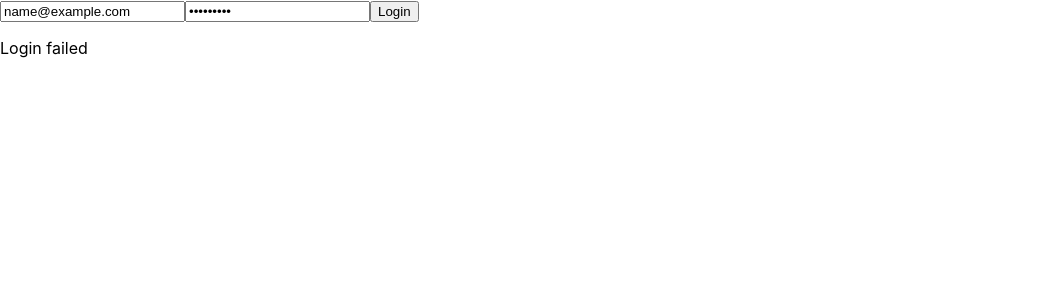
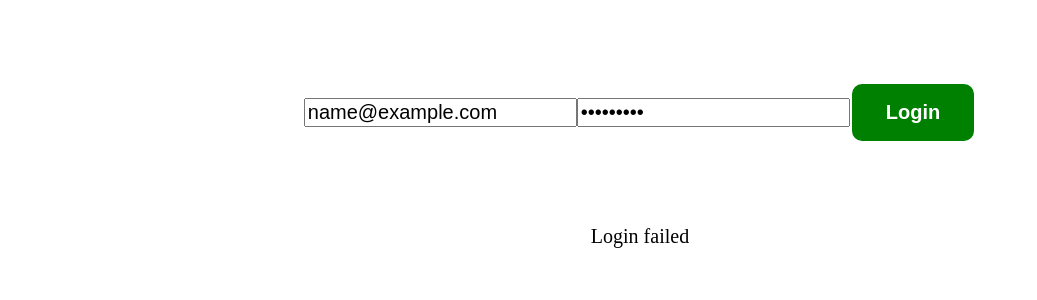
Before and after one commit to OlegBon/node-fp-kubernetes, a React (Create React App) app in the folder frontend/: page /login in a window 1280 px wide. Both pictures are taken after typing "name@example.com", "Sample123" into the empty fields and a click on the button "Login". Shown: the top 300 px of the page, without its empty margins (0-1037 px from the left). Built offline with nearby package versions, Linux system fonts and the light colour scheme; no server answers.

Commit message:
Update frontend css

```diff
--- a/frontend/src/App.css
+++ /dev/null
@@ -1,38 +0,0 @@
-.App {
-  text-align: center;
-}
-
-.App-logo {
-  height: 40vmin;
-  pointer-events: none;
-}
-
-@media (prefers-reduced-motion: no-preference) {
-  .App-logo {
-    animation: App-logo-spin infinite 20s linear;
-  }
-}
-
-.App-header {
-  background-color: #282c34;
-  min-height: 100vh;
-  display: flex;
-  flex-direction: column;
-  align-items: center;
-  justify-content: center;
-  font-size: calc(10px + 2vmin);
-  color: white;
-}
-
-.App-link {
-  color: #61dafb;
-}
-
-@keyframes App-logo-spin {
-  from {
-    transform: rotate(0deg);
-  }
-  to {
-    transform: rotate(360deg);
-  }
-}
--- a/frontend/src/index.css
+++ b/frontend/src/index.css
@@ -1,13 +1,38 @@
 body {
   margin: 0;
-  font-family: -apple-system, BlinkMacSystemFont, 'Segoe UI', 'Roboto', 'Oxygen',
-    'Ubuntu', 'Cantarell', 'Fira Sans', 'Droid Sans', 'Helvetica Neue',
-    sans-serif;
-  -webkit-font-smoothing: antialiased;
-  -moz-osx-font-smoothing: grayscale;
 }
 
-code {
-  font-family: source-code-pro, Menlo, Monaco, Consolas, 'Courier New',
-    monospace;
+.container {
+  margin-top: 80px;
+  display: flex;
+  justify-content: center;
+  align-items: center;
+  flex-direction: column;
+  gap: 20px;
+  font-size: 20px;
 }
+
+.container button {
+  background-color: green;
+  color: white;
+  padding: 15px 32px;
+  text-align: center;
+  text-decoration: none;
+  margin: 4px 2px;
+  border: 2px solid green;
+  border-radius: 10px;
+  font-size: 20px;
+  font-weight: 600;
+}
+
+.container button:hover {
+  border: 2px solid whitesmoke;
+}
+
+.container input {
+  font-size: 20px;
+}
+
+.container .top {
+  margin-top: 40px;
+}
--- a/frontend/src/pages/Error.js
+++ b/frontend/src/pages/Error.js
@@ -1,7 +1,7 @@
 import React from 'react';
 
 const Error = () => {
-    return <h2>Page not found</h2>;
+    return <div className="container"><h2>Page not found</h2></div>;
 };
 
 export default Error;
--- a/frontend/src/pages/Login.js
+++ b/frontend/src/pages/Login.js
@@ -18,14 +18,14 @@ const Login = () => {
     };
 
     return (
-        <div>
+        <div className="container">
             <form onSubmit={handleSubmit}>
                 <input type="email" value={email} onChange={(e) => setEmail(e.target.value)} placeholder="Email" required />
                 <input type="password" value={password} onChange={(e) => setPassword(e.target.value)} placeholder="Password" required />
                 <button type="submit">Login</button>
             </form>
             {message && (
-                <div>
+                <div className="top">
                     <p>{message}</p>
                     {message === 'Login successful' && <a href="/users">Go to Users</a>}
                 </div>
--- a/frontend/src/pages/Logout.js
+++ b/frontend/src/pages/Logout.js
@@ -22,7 +22,7 @@ const Logout = () => {
     }, [navigate]);
 
     return (
-        <div>
+        <div className="container">
             <h1>Logging out...</h1>
             {message && <p>{message}</p>}
         </div>
--- a/frontend/src/pages/Register.js
+++ b/frontend/src/pages/Register.js
@@ -19,7 +19,7 @@ const Register = () => {
     };
 
     return (
-        <div>
+        <div className="container">
             <form onSubmit={handleSubmit}>
                 <input type="text" value={name} onChange={(e) => setName(e.target.value)} placeholder="Name" required />
                 <input type="email" value={email} onChange={(e) => setEmail(e.target.value)} placeholder="Email" required />
@@ -27,7 +27,7 @@ const Register = () => {
                 <button type="submit">Register</button>
             </form>
             {message && (
-                <div>
+                <div className="top">
                     <p>{message}</p>
                     {message === 'User registered' && <a href="/users">Go to Users</a>}
                 </div>
--- a/frontend/src/pages/Users.js
+++ b/frontend/src/pages/Users.js
@@ -33,11 +33,11 @@ const Users = () => {
     };
 
     return (
-        <div>
+        <div className="container">
             <h1>Users</h1>
             {message && <p>{message}</p>}
             <button onClick={handleClear}>Clear Database</button>
-            <ul>
+            <ul className="top">
                 {users.map(user => (
                     <li key={user.id}>{user.name} - {user.email}</li>
                 ))}
```
Also changed, not shown: 1 other file (tests, documents, lock files or other folders).
